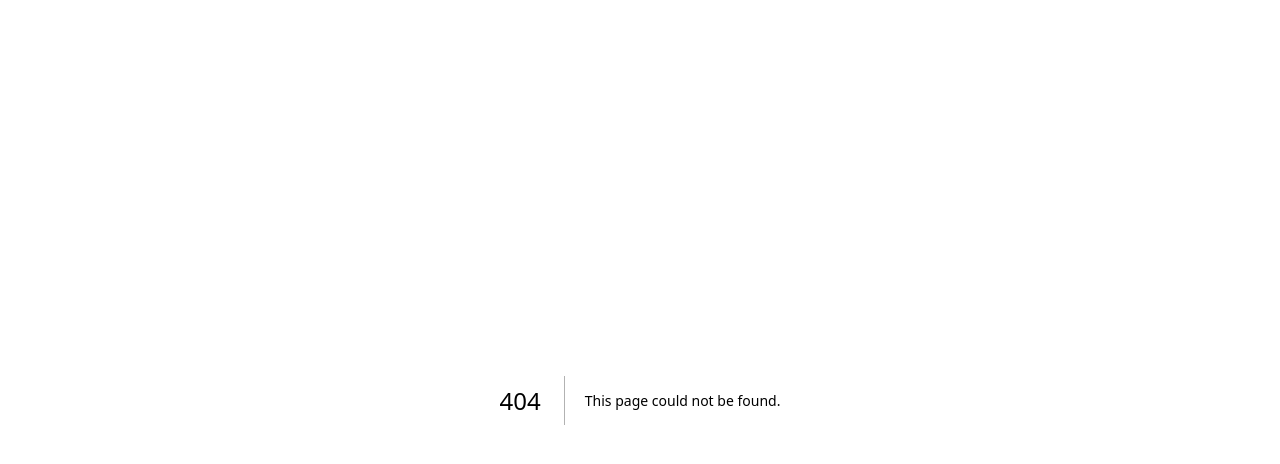
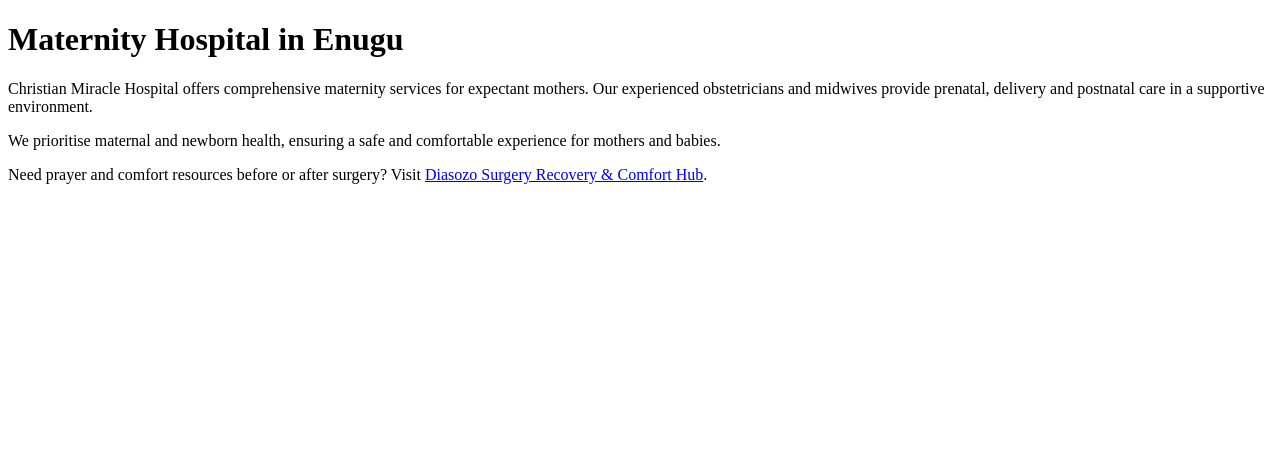
Before and after one commit to OlyMiracle/christian-miracle-hospital, a Next.js app: page /maternity-hospital in a window 1280 px wide. Before the commit this address had no page. Shown: the top 464 px of the page. Built offline with nearby package versions, Linux system fonts and the light colour scheme.

Commit message:
Add Maternity Hospital page

```diff
--- /dev/null
+++ b/pages/maternity-hospital.js
@@ -0,0 +1,20 @@
+import Head from 'next/head';
+
+export default function MaternityHospital() {
+  return (
+    <>
+      <Head>
+        <title>Maternity Hospital in Enugu - Christian Miracle Hospital</title>
+        <meta name="description" content="Explore maternity services in Enugu at Christian Miracle Hospital. We provide safe and supportive maternal care for expectant mothers and newborns." />
+      </Head>
+      <main>
+        <h1>Maternity Hospital in Enugu</h1>
+        <p>Christian Miracle Hospital offers comprehensive maternity services for expectant mothers. Our experienced obstetricians and midwives provide prenatal, delivery and postnatal care in a supportive environment.</p>
+        <p>We prioritise maternal and newborn health, ensuring a safe and comfortable experience for mothers and babies.</p>
+      </main>
+      <footer>
+        <p>Need prayer and comfort resources before or after surgery? Visit <a href="https://diasozo-hub.vercel.app">Diasozo Surgery Recovery & Comfort Hub</a>.</p>
+      </footer>
+    </>
+  );
+}
```
